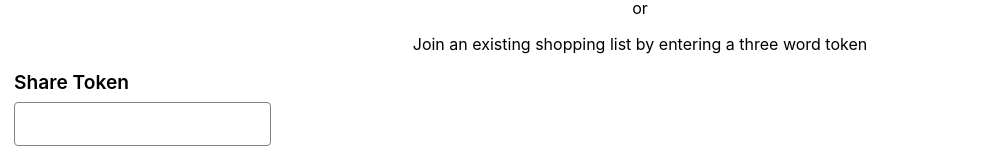
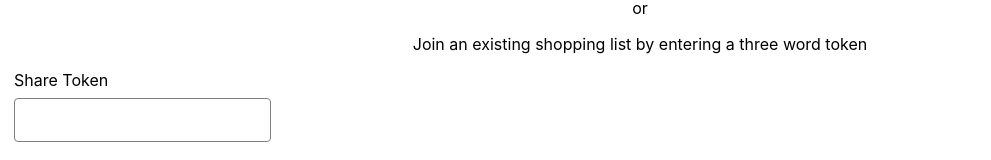
Before and after one commit to the-collab-lab/tcl-11-smart-shopping-list, a React (Create React App) app: page / in a window 1280 px wide. Shown: the part 194-354 px from the top of the page, without its empty margins (0-991 px from the left). Built offline with nearby package versions, Linux system fonts and the light colour scheme.

Commit message:
Removed font-size and weight modifiers to standardize Form Input design on different components
Co-Authored-By: Volha Hancharova <44907238+daredtech@users.noreply.github.com>

```diff
--- a/src/components/FormInput/FormInput.style.scss
+++ b/src/components/FormInput/FormInput.style.scss
@@ -25,7 +25,5 @@
 .item {
   &__label {
     padding-bottom: 0.5rem;
-    font-size: 1.2rem;
-    font-weight: 600;
   }
 }
```
